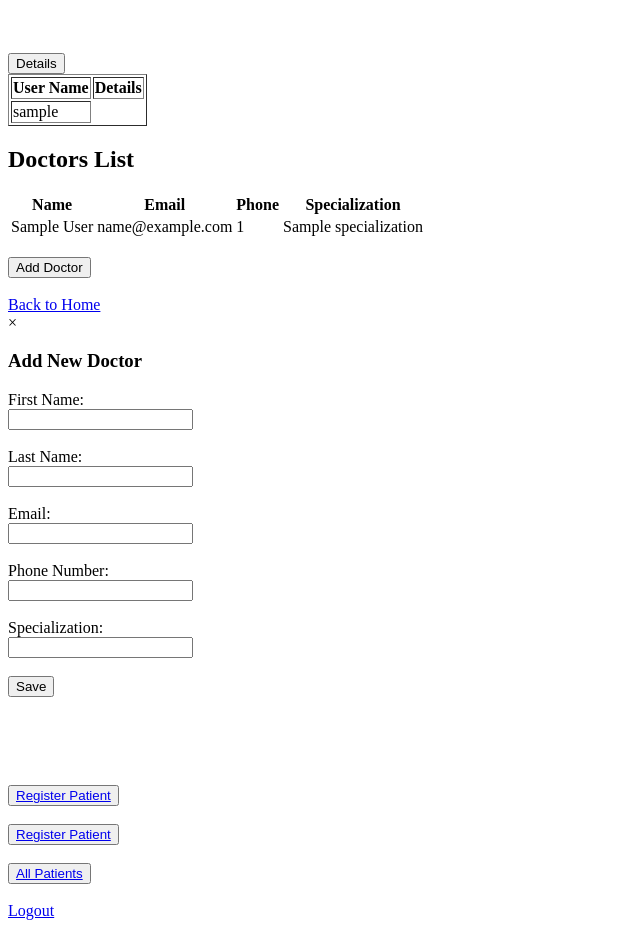
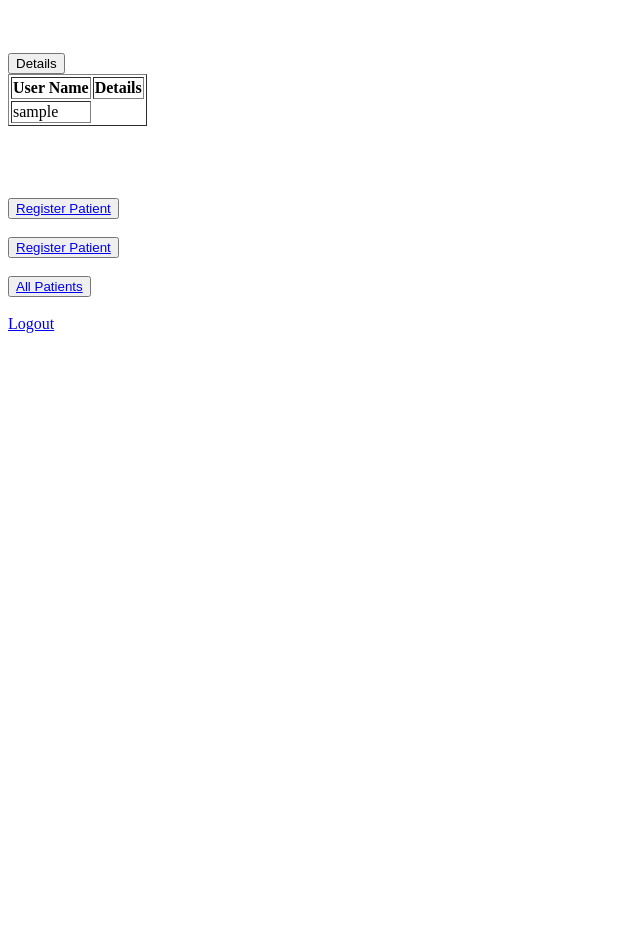
Before and after one commit to mahesivaya/proton, a Django app: template mediproject/templates/accounts/admin_dashboard.html in a window 1280 px wide. Shown: the part 72-1000 px from the top of the page, without its empty margins (0-640 px from the left). After the commit the page ends 405 px from the top, so only its background shows below. Run offline with Django 5.2, Linux system fonts and the light colour scheme; the template is opened without the code that fills it: most values are stand-ins (such as "Sample title", 1, 10 or a date in 2020).

Commit message:
accounts app admin dashhboard

```diff
--- a/mediproject/templates/accounts/admin_dashboard.html
+++ b/mediproject/templates/accounts/admin_dashboard.html
@@ -18,73 +18,7 @@
         {% endfor %}
     </tbody>
 </table>
-<h2>Doctors List</h2>
 
-<table>
-    <tr>
-        <th>Name</th>
-        <th>Email</th>
-        <th>Phone</th>
-        <th>Specialization</th>
-    </tr>
-    {% for doctor in doctors %}
-    <tr>
-        <td>{{ doctor.first_name }} {{ doctor.last_name }}</td>
-        <td>{{ doctor.email }}</td>
-        <td>{{ doctor.phone_number }}</td>
-        <td>{{ doctor.specialization }}</td>
-    </tr>
-    {% empty %}
-    <tr><td colspan="4">No doctors available.</td></tr>
-    {% endfor %}
-</table>
-
-<br>
-<button class="btn" onclick="openModal()">Add Doctor</button>
-<br><br>
-<a href="{% url 'admin_dashboard' %}" class="btn">Back to Home</a>
-
-<!-- The Modal -->
-<div id="doctorModal" class="modal">
-    <div class="modal-content">
-        <span class="close" onclick="closeModal()">&times;</span>
-        <h3>Add New Doctor</h3>
-        <form method="POST" action="{% url 'add_doctor' %}">
-            {% csrf_token %}
-            <label>First Name:</label><br>
-            <input type="text" name="first_name" required><br><br>
-
-            <label>Last Name:</label><br>
-            <input type="text" name="last_name"><br><br>
-
-            <label>Email:</label><br>
-            <input type="email" name="email"><br><br>
-
-            <label>Phone Number:</label><br>
-            <input type="text" name="phone_number"><br><br>
-
-            <label>Specialization:</label><br>
-            <input type="text" name="specialization"><br><br>
-
-            <button type="submit" class="btn">Save</button>
-        </form>
-    </div>
-</div>
-
-<script>
-function openModal() {
-    document.getElementById("doctorModal").style.display = "block";
-}
-function closeModal() {
-    document.getElementById("doctorModal").style.display = "none";
-}
-window.onclick = function(event) {
-    const modal = document.getElementById("doctorModal");
-    if (event.target === modal) {
-        modal.style.display = "none";
-    }
-}
-</script>
 <br><br>
         <br><br>
 <button><a href="{% url 'admin_dashboard' %}">Register Patient</a></button>
```
